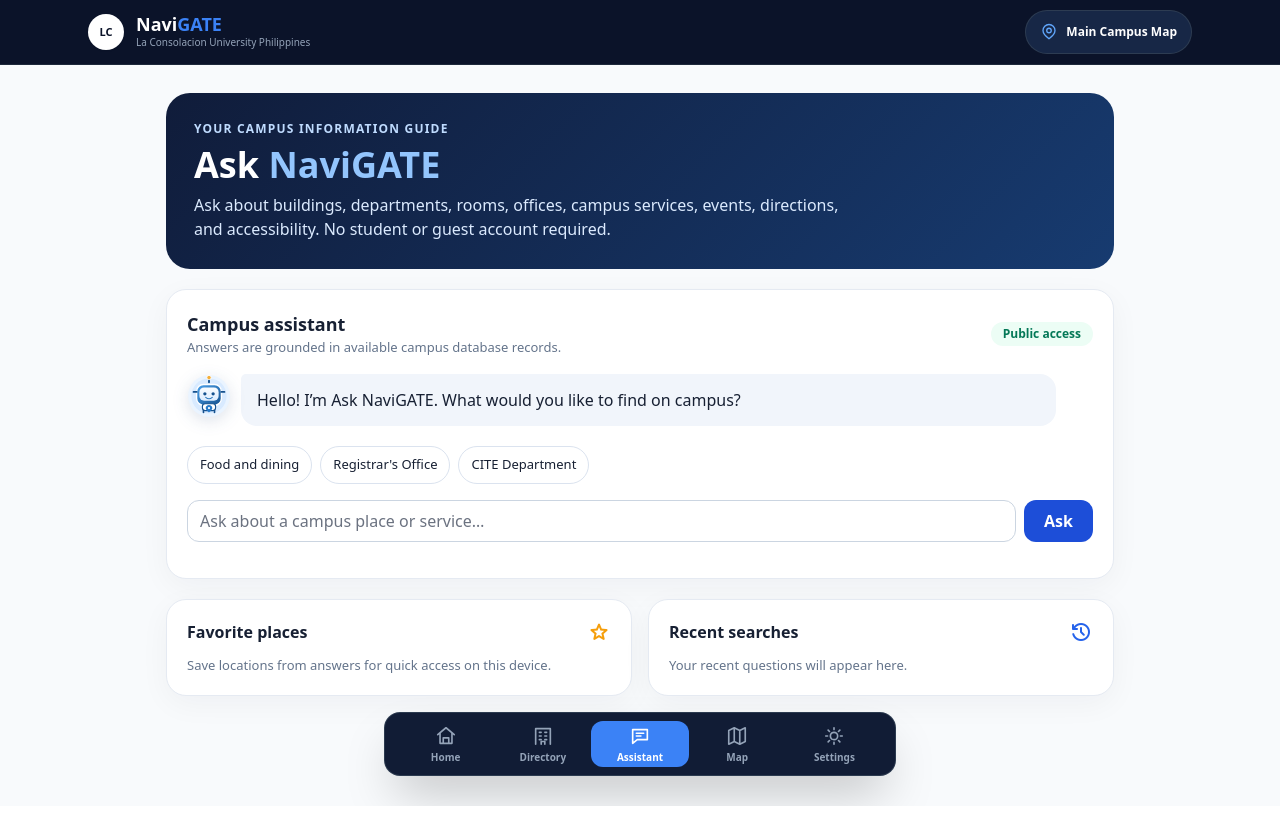
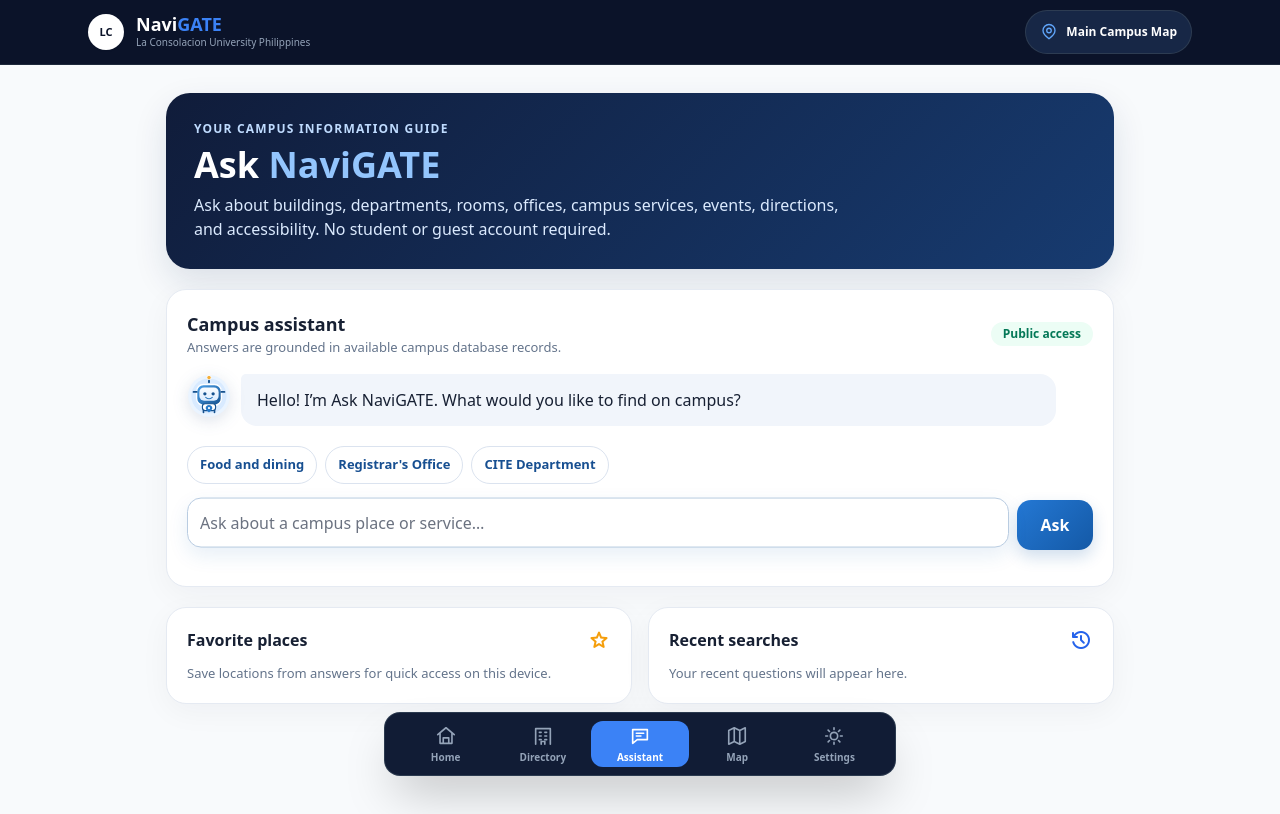
Before and after one commit to kirstencamingal50-hub/lcupnavigate, a PHP site: page /Capstone/pages/assistant.html in a window 1280 px wide. Run offline with PHP 8.4, Linux system fonts and the light colour scheme; some libraries are stand-ins or nearby versions.

Commit message:
Add shared NaviGATE UI theme and assistant animations

```diff
--- a/assets/css/style.css
+++ b/assets/css/style.css
@@ -583,3 +583,55 @@ html[data-theme="dark"] #directory3DOptions > button { color:#e6edf7; background
 .location-photo-controls button:hover { background:rgba(255,255,255,.3); }
 
 .directory-card-3d{display:inline-flex;align-items:center;gap:.2rem;padding:0;border:0;color:#1763ae;background:transparent;font-size:.68rem;font-weight:800;cursor:pointer}.directory-card-3d:disabled{color:#94a3b8;cursor:not-allowed;opacity:.65}.directory-3d-dialog{width:min(calc(100% - 2rem),900px);max-height:90dvh;padding:1rem;border:1px solid #d5e0ed;border-radius:20px;color:#172b45;background:#fff;box-shadow:0 24px 80px rgba(5,20,40,.35)}.directory-3d-dialog::backdrop{background:rgba(8,20,38,.68)}.directory-3d-dialog-head{display:flex;align-items:center;justify-content:space-between;gap:1rem}.directory-3d-dialog-head button{width:36px;height:36px;border:1px solid #dbe5f0;border-radius:10px;background:#fff;font-size:22px}
+
+
+/* NaviGATE shared UI system: consistent campus-blue actions, surfaces and assistant feedback */
+:root {
+  --brand: #1763ae;
+  --brand-dark: #124b86;
+  --brand-bright: #2478d4;
+  --brand-soft: #eaf3ff;
+  --surface: #ffffff;
+  --page: #f3f6fa;
+  --line: #dce5ef;
+  --ink: #14243d;
+  --muted: #61718a;
+}
+.map-cta { min-height: 50px; border: 1px solid transparent; color: #fff; background: linear-gradient(135deg,#2478d4,#1459a6); }
+.map-cta--primary { background: linear-gradient(135deg,#2478d4,#1459a6); }
+.map-cta--secondary { background: linear-gradient(135deg,#174f91,#103763); }
+.map-cta--outline { border-color: rgba(255,255,255,.62); color: #fff; background: rgba(255,255,255,.12); box-shadow: none; }
+.map-cta--outline:hover { background: rgba(255,255,255,.22); }
+.map-cta:focus-visible { outline: 3px solid #ffd166; outline-offset: 3px; }
+.page-hero { border: 1px solid #244d79; border-radius: 24px; padding: clamp(1.4rem,3vw,2rem); color: #fff; background: radial-gradient(ellipse at 90% 0%,rgba(75,151,226,.28),transparent 42%),linear-gradient(125deg,#0e2444,#174f85); box-shadow: 0 14px 34px rgba(16,45,85,.12); }
+.page-hero p { color: #d7e6f7; }
+.page-panel { border: 1px solid var(--line); border-radius: 18px; background: var(--surface); box-shadow: 0 5px 18px rgba(21,44,77,.045); }
+.assistant-shell { max-width:980px; margin:0 auto; padding:28px 16px 110px; color:var(--ink); }
+.assistant-hero { margin-bottom:20px; padding:28px; border-radius:24px; color:#fff; background:radial-gradient(ellipse at 88% 8%,rgba(75,151,226,.28),transparent 40%),linear-gradient(135deg,#101c3a,#173b70); box-shadow:0 14px 34px rgba(16,45,85,.12); }
+.assistant-panel { padding:20px; border:1px solid var(--line); border-radius:20px; background:var(--surface); box-shadow:0 8px 30px rgba(15,23,42,.055); }
+.assistant-message { max-width:90%; padding:14px 16px; border-radius:16px; line-height:1.55; white-space:pre-wrap; }
+.assistant-bot { position:relative; margin-left:54px; border-top-left-radius:5px; color:#172033; background:#eef4fb; }
+.assistant-bot::before { position:absolute; top:0; left:-54px; width:44px; height:44px; content:""; background:url("../assets/images/navigate-assistant.svg") center/contain no-repeat; filter:drop-shadow(0 4px 8px rgba(23,59,112,.14)); }
+.assistant-user { margin-left:auto; border-top-right-radius:5px; color:#fff; background:#174f91; }
+.assistant-chip { padding:8px 12px; border:1px solid #c9d9ec; border-radius:999px; color:#174f91; background:#edf5ff; font-size:13px; font-weight:750; transition:background .18s ease,border-color .18s ease,transform .18s ease; }
+.assistant-chip:hover { transform:translateY(-1px); border-color:#7fb2e8; background:#dcecff; }
+.assistant-action { color:#1763ae; font-size:13px; font-weight:750; white-space:nowrap; }
+.assistant-muted { color:#64748b; font-size:13px; }
+.assistant-result { display:flex; align-items:center; justify-content:space-between; gap:12px; padding:14px; border:1px solid var(--line); border-radius:14px; background:var(--surface); }
+#question { min-height:50px; border:1px solid #b9cce1; border-radius:14px; color:#14243d; background:#fff; box-shadow:0 8px 20px rgba(23,99,174,.10); animation:assistant-float 4s ease-in-out infinite; transition:box-shadow .2s ease,border-color .2s ease; }
+#question:focus { border-color:#2478d4; box-shadow:0 0 0 4px rgba(36,120,212,.14),0 12px 26px rgba(23,99,174,.16); outline:none; }
+#ask-button { min-width:76px; border:0; border-radius:14px; color:#fff; background:linear-gradient(135deg,#2478d4,#1459a6); box-shadow:0 7px 16px rgba(20,89,166,.2); transition:transform .18s ease,filter .18s ease; }
+#ask-button:hover { transform:translateY(-1px); filter:brightness(1.08); }
+#ask-button:disabled { cursor:wait; opacity:.7; }
+.assistant-typing { display:inline-flex; align-items:center; gap:5px; min-height:20px; color:#5d7390; }
+.assistant-typing span { width:7px; height:7px; border-radius:50%; background:#4287c9; animation:assistant-typing 1.1s infinite ease-in-out; }
+.assistant-typing span:nth-child(2) { animation-delay:.15s; }
+.assistant-typing span:nth-child(3) { animation-delay:.3s; }
+@keyframes assistant-float { 0%,100% { transform:translateY(0); } 50% { transform:translateY(-3px); } }
+@keyframes assistant-typing { 0%,60%,100% { opacity:.35; transform:translateY(0); } 30% { opacity:1; transform:translateY(-5px); } }
+@media(max-width:520px) { .assistant-bot { max-width:calc(100% - 54px); margin-left:50px; } .assistant-bot::before { left:-50px; width:42px; height:42px; } .assistant-panel { padding:15px; } }
+@media(prefers-reduced-motion:reduce) { #question,.assistant-typing span { animation:none; } .map-cta,.assistant-chip,#ask-button { transition:none; } }
+html[data-theme="dark"] .assistant-panel,html[data-theme="dark"] .page-panel { border-color:#344256; color:#e6edf7; background:#1c2738; }
+html[data-theme="dark"] .assistant-bot { color:#e6edf7; background:#26364c; }
+html[data-theme="dark"] #question { border-color:#43536a; color:#e6edf7; background:#152033; }
+html[data-theme="dark"] .assistant-result { border-color:#43536a; background:#1c2738; }
```
